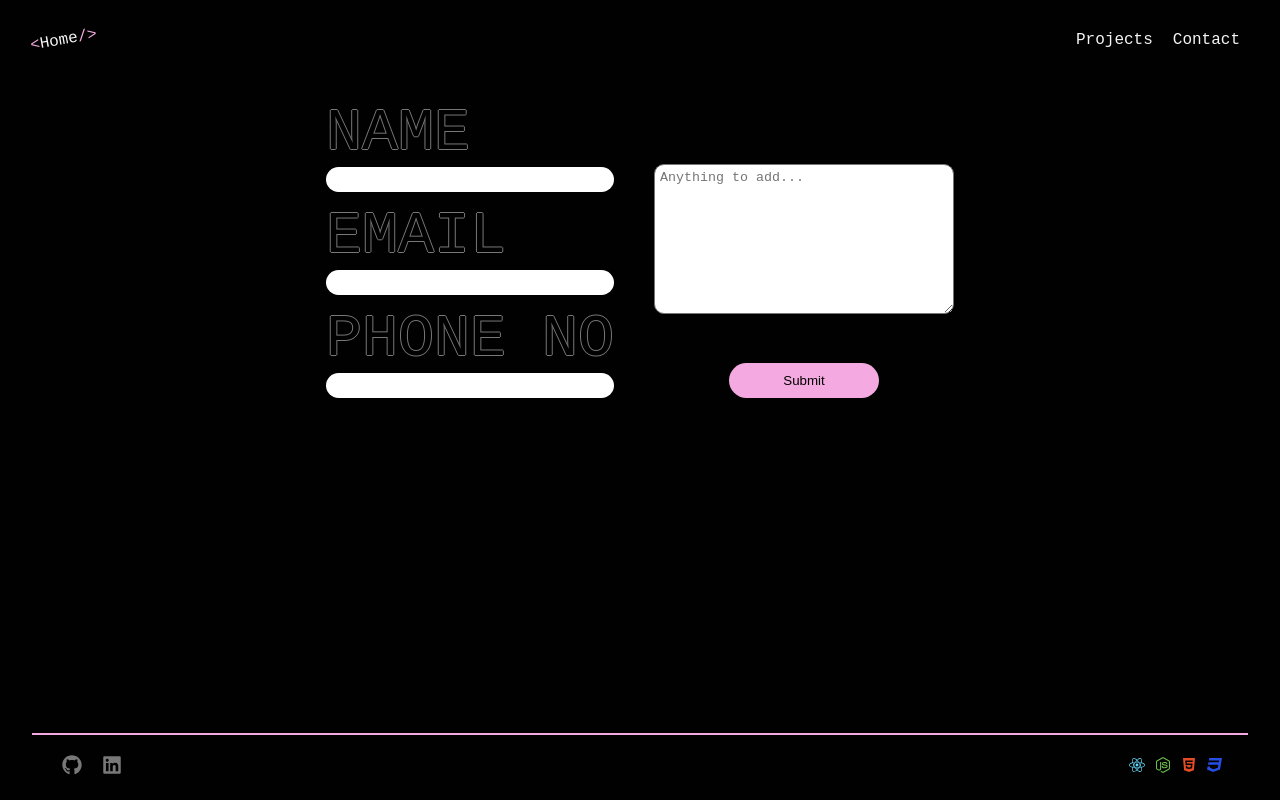
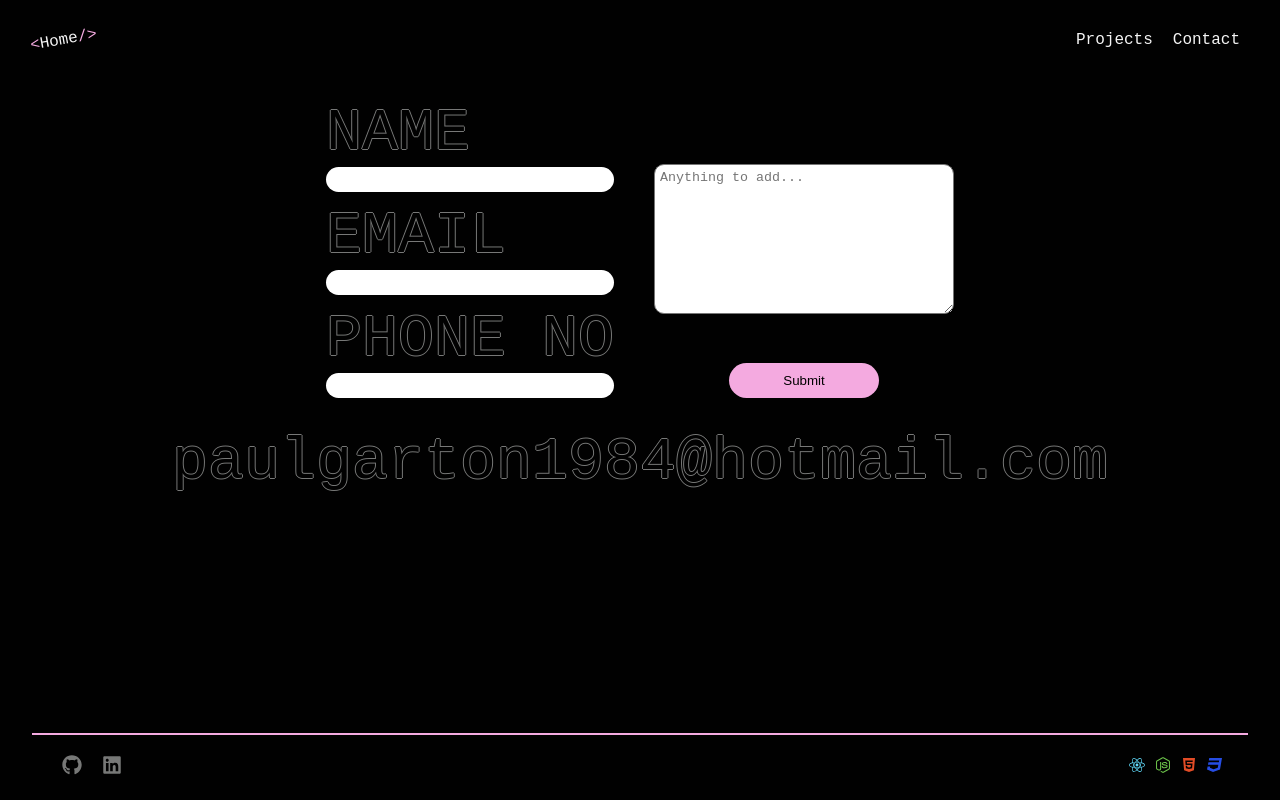
Before and after one commit to paulg44/portfolio_one, a React (Create React App) app in the folder my-portfolio/: page /contact in a window 1280 px wide. Built offline with nearby package versions, Linux system fonts and the light colour scheme; a web font is replaced by a local one.

Commit message:
add email link to contact form

```diff
--- a/my-portfolio/src/Pages/Contact/Contact.css
+++ b/my-portfolio/src/Pages/Contact/Contact.css
@@ -3,6 +3,8 @@
 /* Contact Body */
 .contact {
   display: flex;
+  flex-direction: column;
+  align-items: center;
   justify-content: center;
 }
 
@@ -69,6 +71,23 @@
   outline: 2px solid var(--bright-color);
 }
 
+/* Email Address */
+.email {
+  font-size: 60px;
+  color: var(--dark-color);
+  text-shadow: -1px 0 var(--grey-color), 0 1px var(--grey-color),
+    1px 0 var(--grey-color), 0 -1px var(--grey-color);
+  transition: all 1s ease-in-out;
+}
+
+.email:hover {
+  font-size: 60px;
+  text-transform: uppercase;
+  color: var(--dark-color);
+  text-shadow: -1px 0 var(--bright-color), 0 1px var(--bright-color),
+    1px 0 var(--bright-color), 0 -1px var(--bright-color);
+}
+
 @media (max-width: 1200px) {
   .contact {
     animation: fade-in 1.5s ease-in;
--- a/my-portfolio/src/Pages/Contact/Contact.js
+++ b/my-portfolio/src/Pages/Contact/Contact.js
@@ -10,6 +10,9 @@ function Contact() {
       <div class="contact-form">
         <ContactForm />
       </div>
+      <a href="mailto: paulgarton1984@hotmail.com" className="email">
+        paulgarton1984@hotmail.com
+      </a>
     </section>
   );
 }
--- a/my-portfolio/src/Pages/Projects/Projects.css
+++ b/my-portfolio/src/Pages/Projects/Projects.css
@@ -149,6 +149,7 @@
   color: #fff;
   text-decoration: none;
   font-weight: bold;
+  font-size: 16px;
   border: none;
 }
 
@@ -175,7 +176,7 @@
     transform: translateY(0%);
   }
   80% {
-    transform: translateY(-15%);
+    transform: translateY(-25%);
   }
   90% {
     transform: translateY(0%);
```
